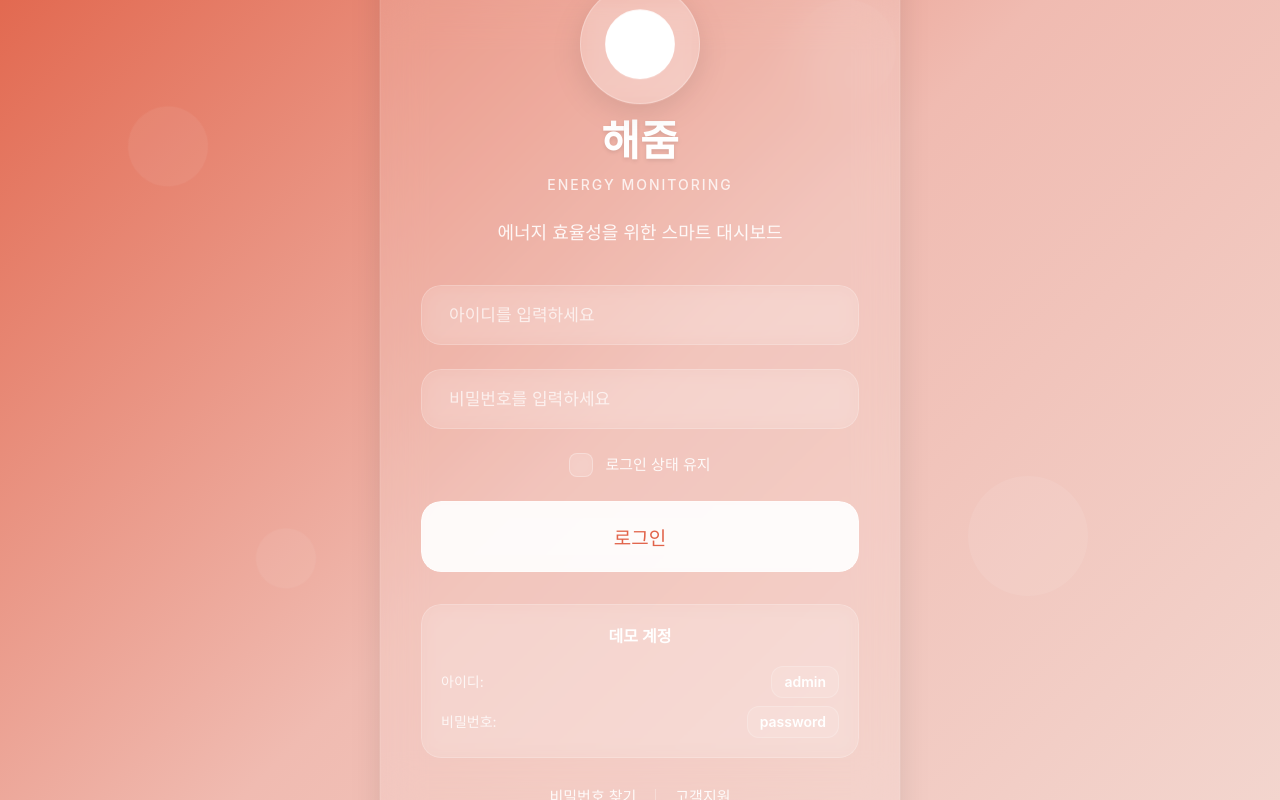
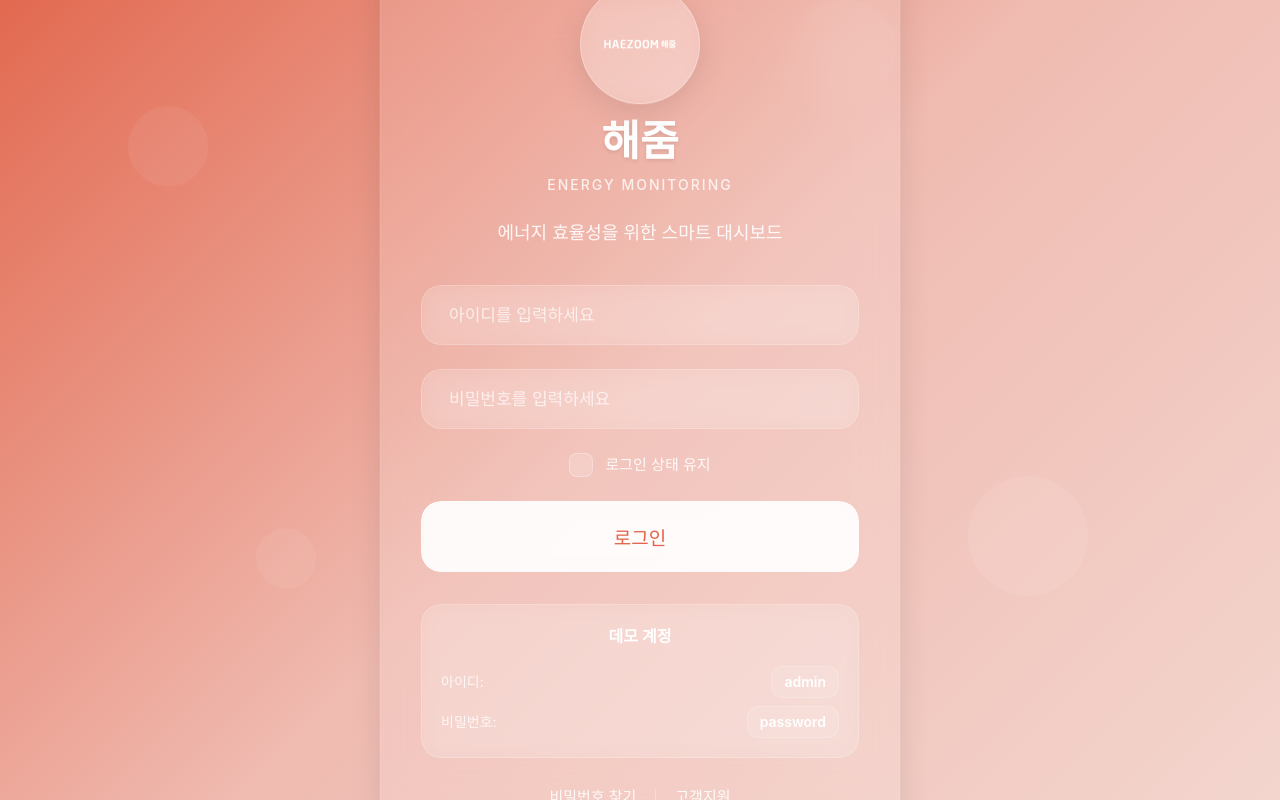
Before and after one commit to apple9710/haezoom, a Vue app: page /login in a window 1280 px wide. Built offline with nearby package versions, Linux system fonts and the light colour scheme.

Commit message:
해줌 로고svg 업로드 & 로고변경

```diff
--- a/src/views/LoginView.vue
+++ b/src/views/LoginView.vue
@@ -15,7 +15,7 @@
         <div class="login-header">
           <div class="logo">
             <div class="logo-circle">
-              <img src="/logo.svg" alt="해줌" class="logo-image" />
+              <img src="@/assets/images/haezoom_logo.svg" alt="해줌" class="logo-image" />
             </div>
             <h1 class="logo-text">해줌</h1>
             <p class="logo-subtitle">Energy Monitoring</p>
```
Also changed, not shown: src/assets/images/haezoom_logo.svg (added).
